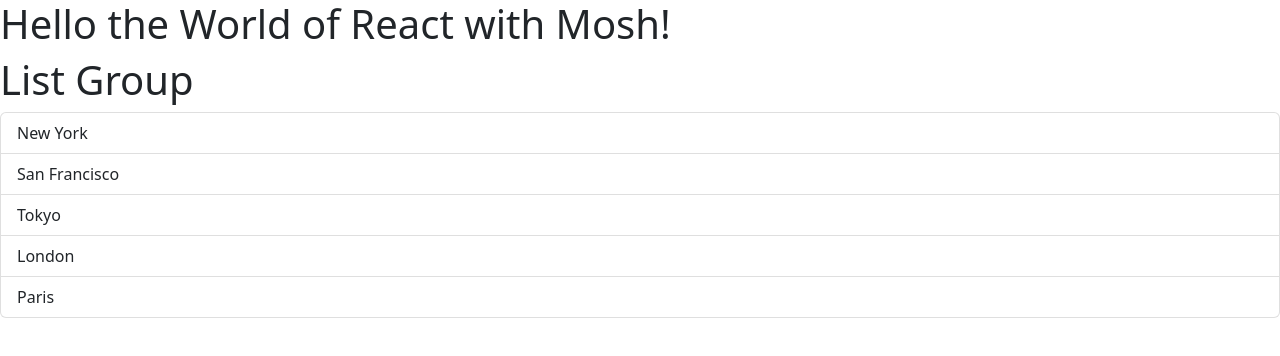
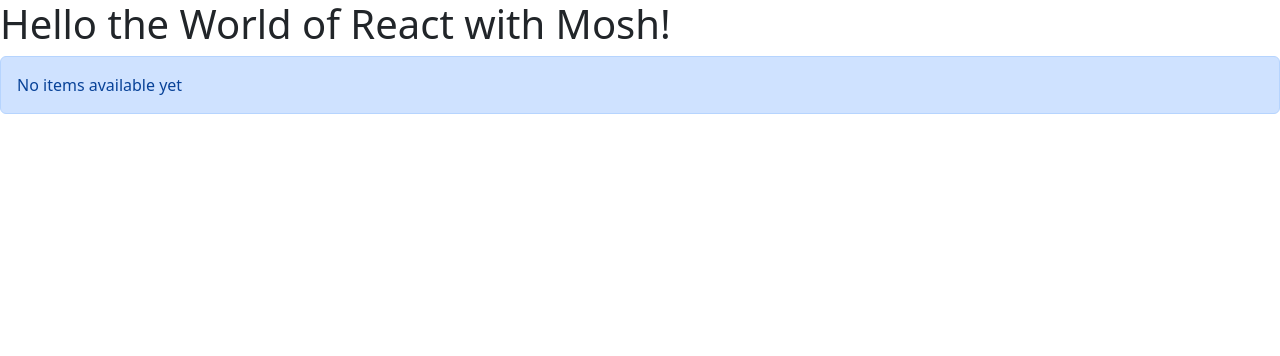
Before and after one commit to paulnyabaro/react-app, a React (Vite) app: page / in a window 1280 px wide. Shown: the top 356 px of the page. Built offline with nearby package versions, Linux system fonts and the light colour scheme.

Commit message:
Added option for empty items

```diff
--- a/src/components/ListGroup.tsx
+++ b/src/components/ListGroup.tsx
@@ -1,12 +1,15 @@
 function ListGroup() {
-    const items = [
+    let items = [
         'New York',
         'San Francisco',
         'Tokyo',
         'London',
         'Paris'
     ];
+    items = []
 
+    if (items.length === 0)
+        return <div className="alert alert-primary">No items available yet</div>
 
     return (
         <>
```
